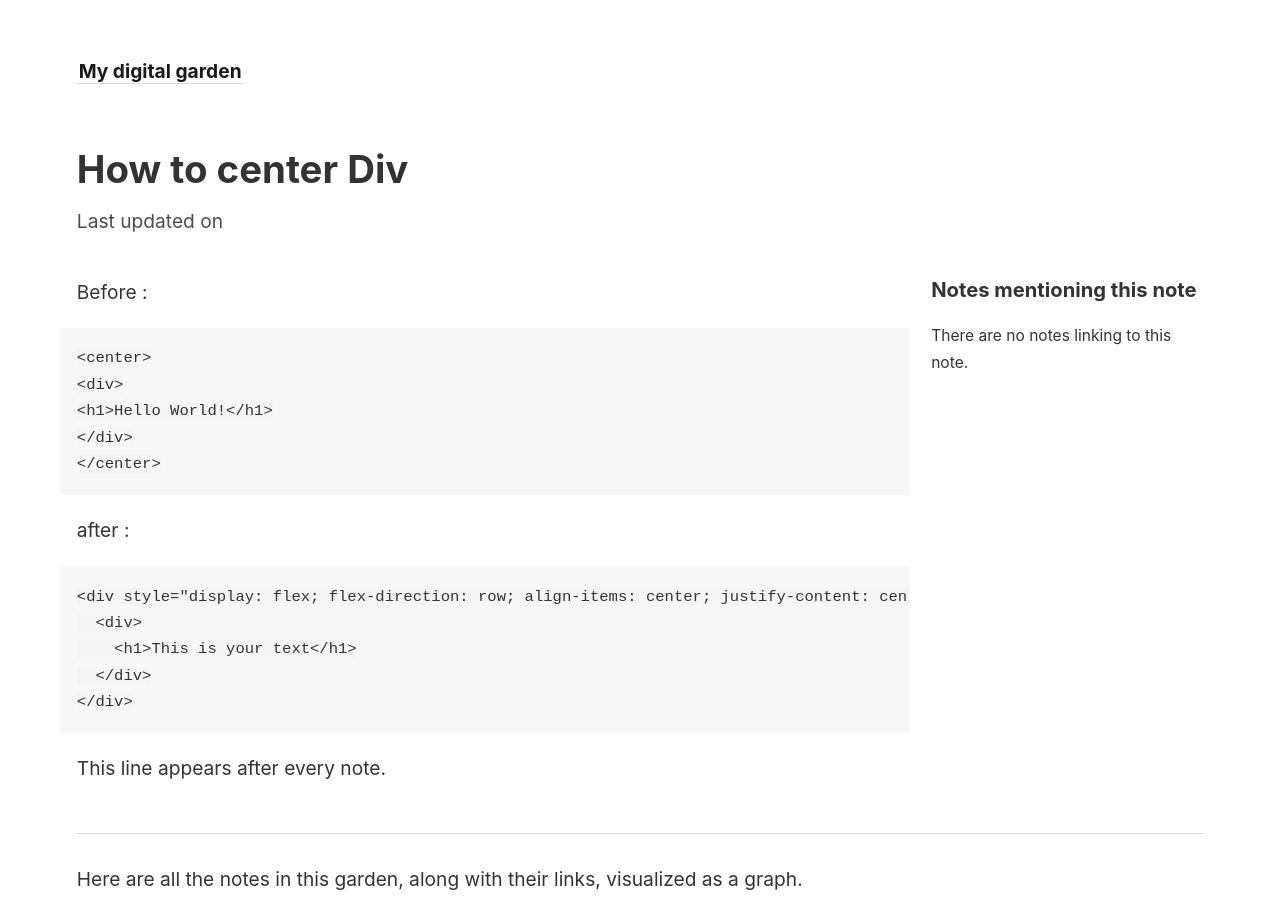
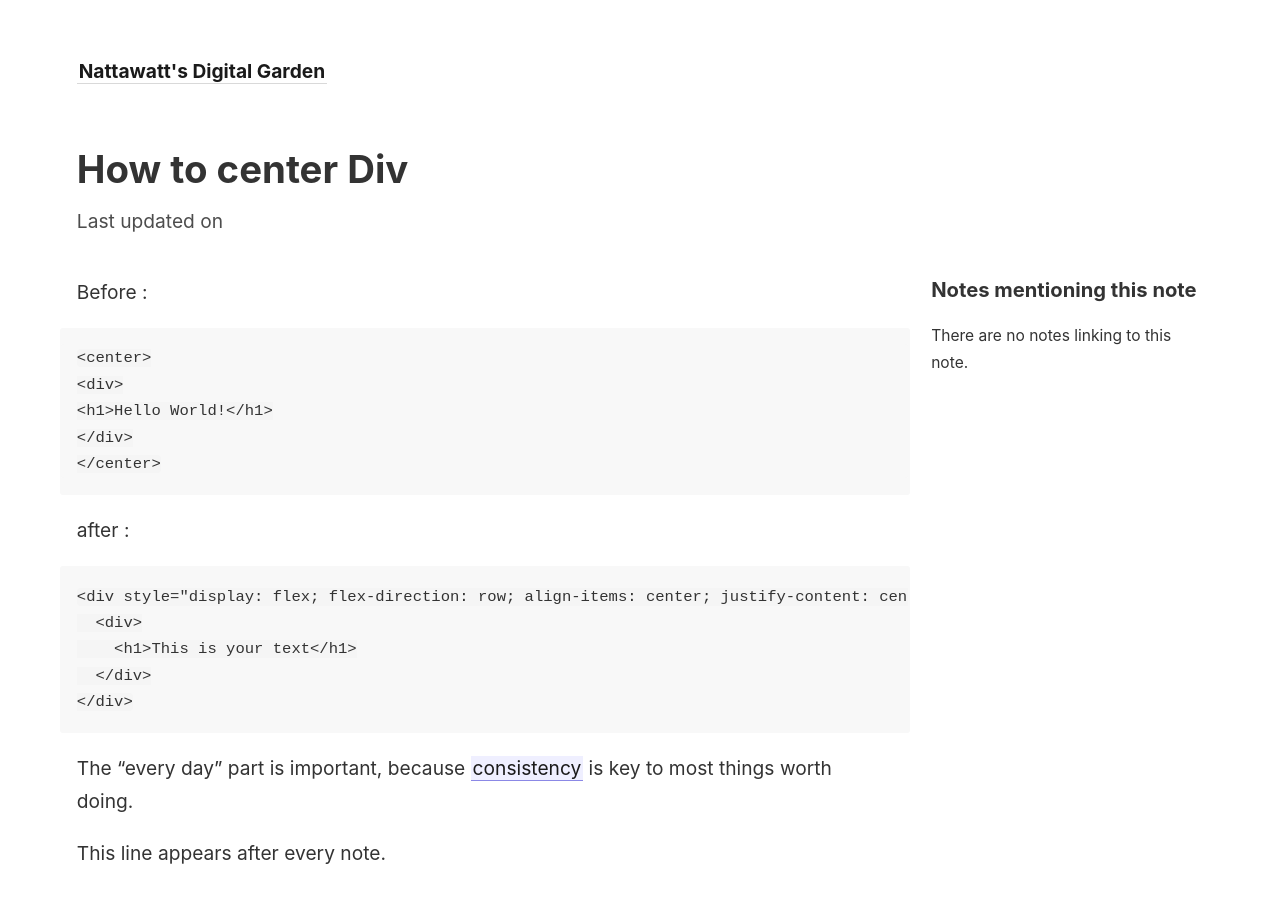
Before and after one commit to RealNattawattHongthong/digital-garden, a Jekyll site: the page built from _notes/how to center div.md, in a window 1280 px wide and 900 px high. Built offline with Jekyll 4.4.1, drawn with Linux system fonts in a browser that asks for light colours.

Commit message:
czxczczcxzxc

````diff
--- a/_config.yml
+++ b/_config.yml
@@ -1,4 +1,4 @@
-title:               My digital garden
+title:               Nattawatt's Digital Garden
 include:             ['_pages']
 exclude:             ['_includes/notes_graph.json']
 # You may need to change the base URL depending on your deploy configuration.
--- a/_notes/how to center div.md
+++ b/_notes/how to center div.md
@@ -17,3 +17,4 @@ after :
   </div>
 </div>
 ```
+The "every day" part is important, because [[consistency]] is key to most things worth doing.
````
